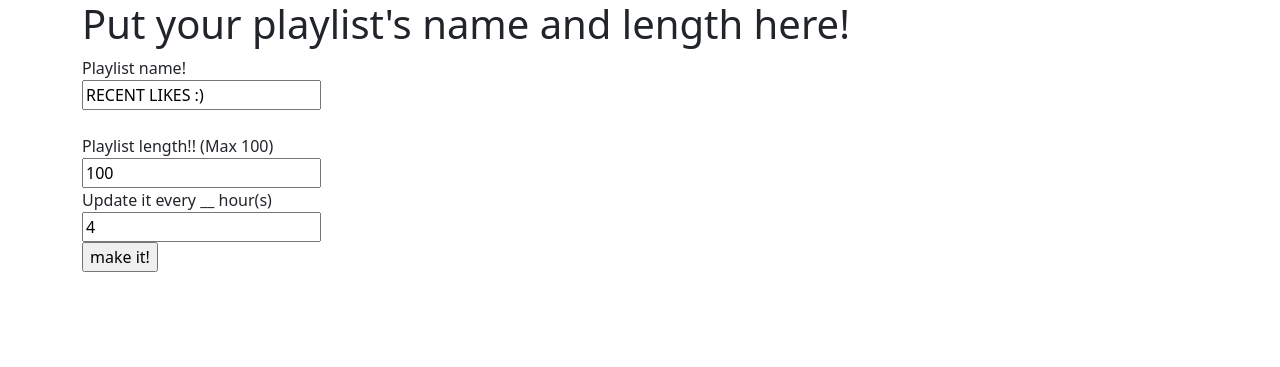
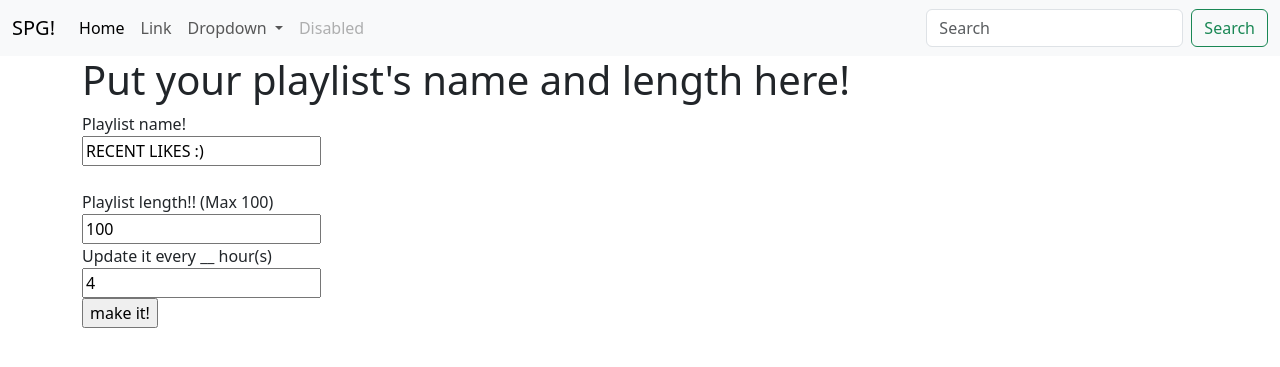
Before and after one commit to 2am2/spotifysmartplaylist, a Flask app: page /userinput in a window 1280 px wide. Shown: the top 367 px of the page. Run offline with Flask 3, Linux system fonts and the light colour scheme.

Commit message:
adding nav bar + int conversion necessary

```diff
--- a/api/app.py
+++ b/api/app.py
@@ -37,7 +37,7 @@ def logout():
 def userinput():
     if request.method == "POST":
         session["playlist_name"] = request.form.get('playlist_name')
-        session["playlist_length"] = request.form.get('playlist_length')
+        session["playlist_length"] = int(request.form.get('playlist_length'))
         return redirect(url_for('setPlaylist'))
     return render_template('input.html')
 
--- a/api/templates/maintemp.html
+++ b/api/templates/maintemp.html
@@ -10,6 +10,42 @@
 
 <body>
 <script src="https://cdn.jsdelivr.net/npm/bootstrap@5.3.3/dist/js/bootstrap.bundle.min.js" integrity="sha384-YvpcrYf0tY3lHB60NNkmXc5s9fDVZLESaAA55NDzOxhy9GkcIdslK1eN7N6jIeHz" crossorigin="anonymous"></script>
+<nav class="navbar navbar-expand-lg bg-body-tertiary">
+  <div class="container-fluid">
+    <a class="navbar-brand" href="#">SPG!</a>
+    <button class="navbar-toggler" type="button" data-bs-toggle="collapse" data-bs-target="#navbarSupportedContent" aria-controls="navbarSupportedContent" aria-expanded="false" aria-label="Toggle navigation">
+      <span class="navbar-toggler-icon"></span>
+    </button>
+    <div class="collapse navbar-collapse" id="navbarSupportedContent">
+      <ul class="navbar-nav me-auto mb-2 mb-lg-0">
+        <li class="nav-item">
+          <a class="nav-link active" aria-current="page" href="#">Home</a>
+        </li>
+        <li class="nav-item">
+          <a class="nav-link" href="#">Link</a>
+        </li>
+        <li class="nav-item dropdown">
+          <a class="nav-link dropdown-toggle" href="#" role="button" data-bs-toggle="dropdown" aria-expanded="false">
+            Dropdown
+          </a>
+          <ul class="dropdown-menu">
+            <li><a class="dropdown-item" href="#">Action</a></li>
+            <li><a class="dropdown-item" href="#">Another action</a></li>
+            <li><hr class="dropdown-divider"></li>
+            <li><a class="dropdown-item" href="#">Something else here</a></li>
+          </ul>
+        </li>
+        <li class="nav-item">
+          <a class="nav-link disabled" aria-disabled="true">Disabled</a>
+        </li>
+      </ul>
+      <form class="d-flex" role="search">
+        <input class="form-control me-2" type="search" placeholder="Search" aria-label="Search">
+        <button class="btn btn-outline-success" type="submit">Search</button>
+      </form>
+    </div>
+  </div>
+</nav>
     <div class = "container">
     {% block content %}
     {% endblock %}
```
